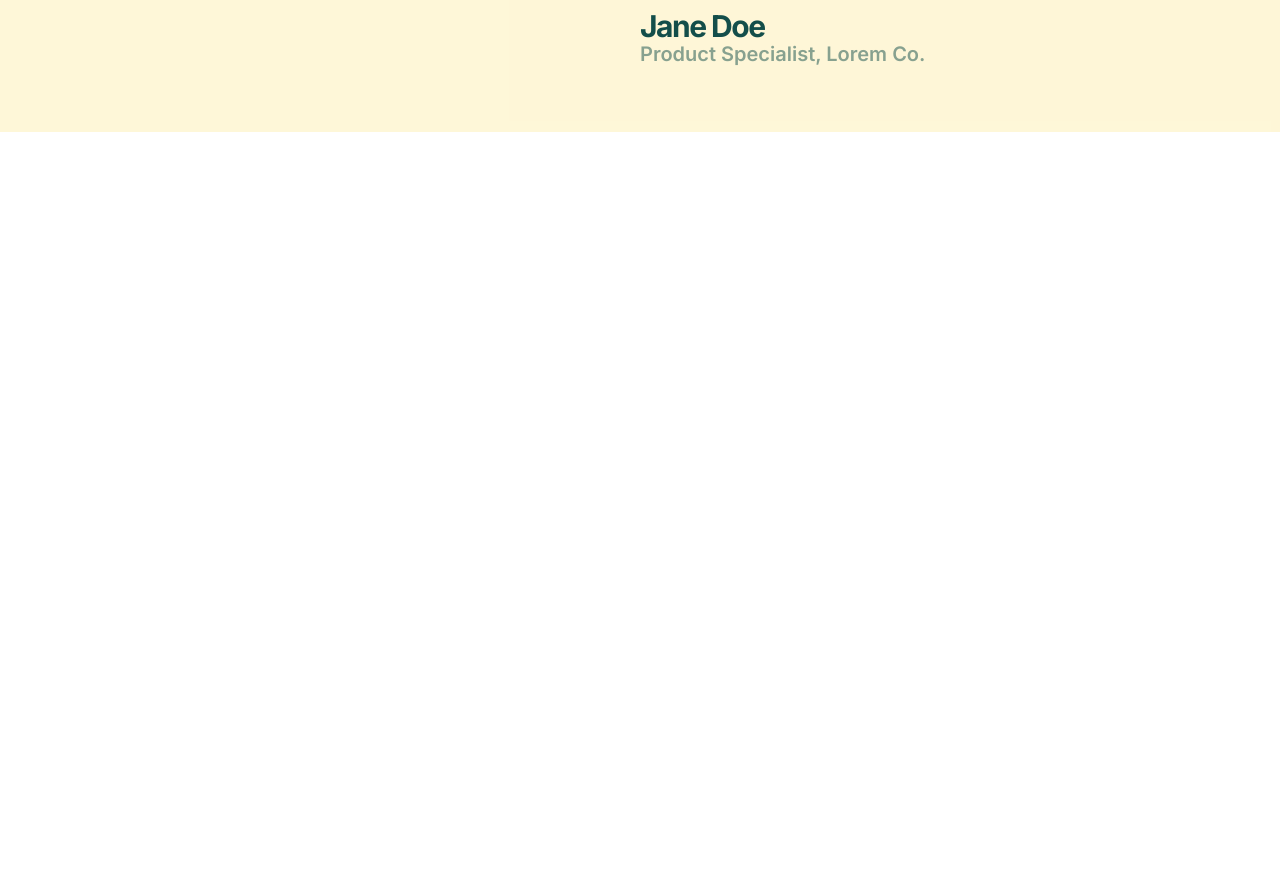
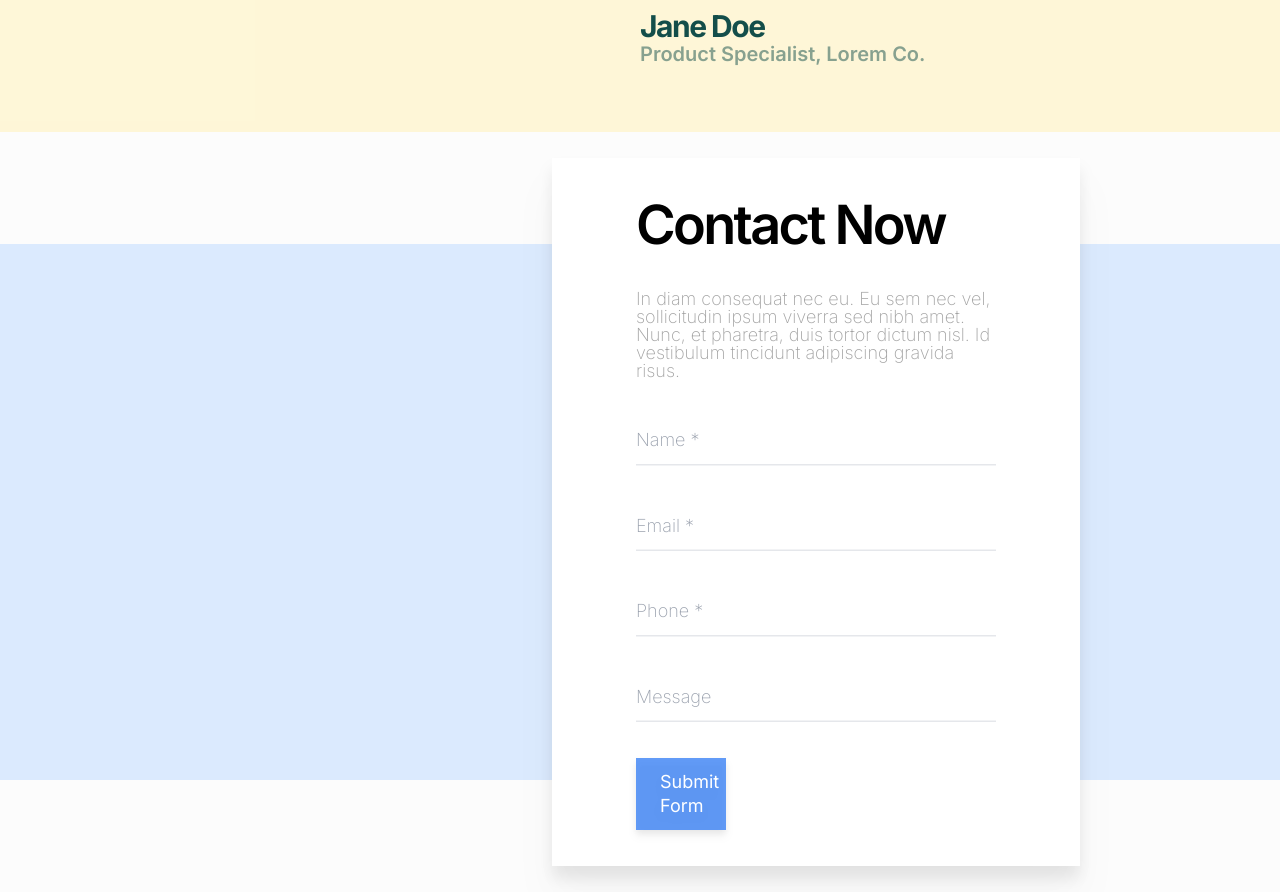
Before and after one commit to KillerMax4299/MARKALL, a Next.js app: page / in a window 1280 px wide. Shown: the part 2420-3312 px from the top of the page. Before the commit the page ends 2552 px from the top, so only its background shows below. Built offline with nearby package versions, Linux system fonts and the light colour scheme.

Commit message:
contact form done

```diff
--- /dev/null
+++ b/app/components/contact/Contact.jsx
@@ -0,0 +1,14 @@
+'use client'
+import Form from "./Form"
+
+const Contact = () => {
+  return (
+    <div className="py-28 bg-neutral-100/30">
+      <div className="text-xs bg-blue-100 p-8 flex justify-end px-72">
+        <Form/>
+      </div>
+    </div>
+  )
+}
+
+export default Contact
--- /dev/null
+++ b/app/components/contact/Form.jsx
@@ -0,0 +1,37 @@
+"use client";
+
+const Form = () => {
+  return (
+    <div className="font-extralight space-y-6 w-1/2 flex flex-col bg-white border-black scale-150 drop-shadow-xl py-6 p-14">
+      <h1 className="text-4xl font-semibold tracking-tighter">Contact Now</h1>
+      <p className="text-xs leading-3 text-neutral-400">
+        In diam consequat nec eu. Eu sem nec vel, sollicitudin ipsum viverra sed
+        nibh amet. Nunc, et pharetra, duis tortor dictum nisl. Id vestibulum
+        tincidunt adipiscing gravida risus.
+      </p>
+      <input
+        type="text"
+        placeholder="Name *"
+        className="py-2 border-0 border-b-[1px]"
+      />
+      <input
+        type="email"
+        placeholder="Email *"
+        className="py-2 border-0 border-b-[1px]"
+      />
+      <input
+        type="tel"
+        placeholder="Phone *"
+        className="py-2 border-0 border-b-[1px]"
+      />
+      <input
+        type="text"
+        placeholder="Message"
+        className="py-2 border-0 border-b-[1px]"
+      />
+      <button className="transition-all duration-300 active:scale-95 active:drop-shadow-none drop-shadow-md w-1/4 font-normal p-2 px-4 bg-blue-500/80 text-white hover:bg-blue-500">Submit Form</button>
+    </div>
+  );
+};
+
+export default Form;
--- a/app/globals.css
+++ b/app/globals.css
@@ -22,3 +22,6 @@
 ::-webkit-scrollbar-corner {
   display: none !important;
 }
+input{
+  outline: none;
+}
--- a/app/page.jsx
+++ b/app/page.jsx
@@ -1,6 +1,7 @@
 import Main from './components/main/Main'
 import Section from './components/section/Section';
 import Testimonials from './components/testimonials/Testimonials';
+import Contact from './components/contact/Contact';
 
 
 export default function Home() {
@@ -8,7 +9,8 @@ export default function Home() {
     <main>
       <Main />
       <Section />
-      <Testimonials/>
+      <Testimonials />
+      <Contact/>
     </main>
   );
 }
```
